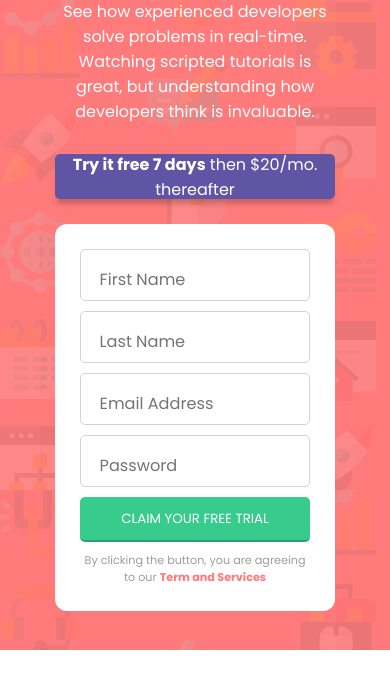
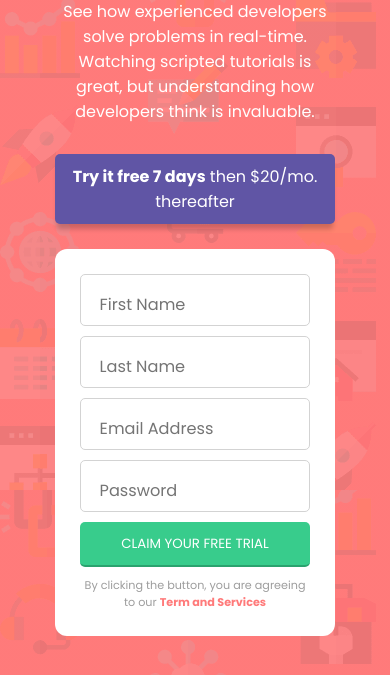
Before and after one commit to TCassas/formularioGrid, a plain HTML site: page index.html in a window 390 px wide. Shown: the part 310-985 px from the top of the page. Before the commit the page ends 960 px from the top, so only its background shows below. Drawn offline with Linux system fonts and the light colour scheme.

Commit message:
Margenes paddings

```diff
--- a/css/styles.css
+++ b/css/styles.css
@@ -280,3 +280,9 @@ form p span {
     display: none;
   }
 }
+
+@media (max-width: 500px) {
+  #freeTrySeccion {
+    padding: 35px 0;
+  }
+}
```
